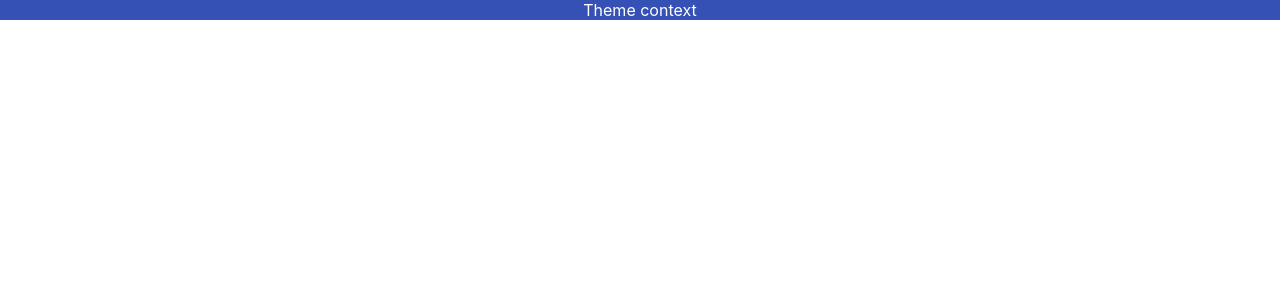
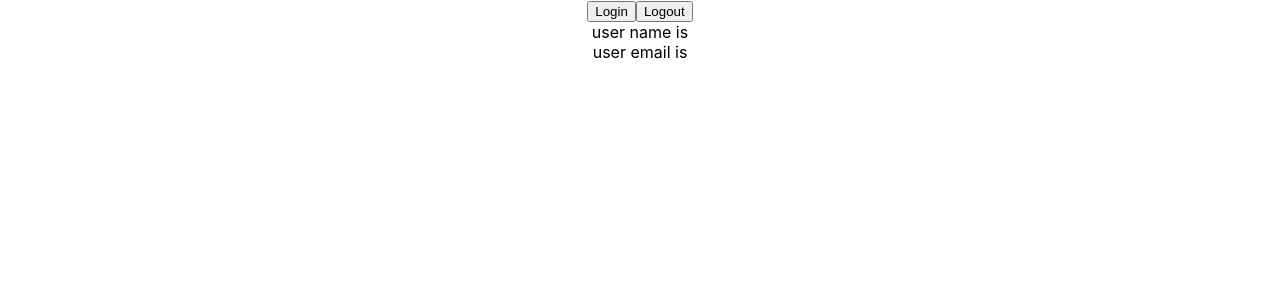
Before and after one commit to sahatreact/React-Typescript, a React (Create React App) app: page / in a window 1280 px wide. Shown: the top 300 px of the page. Built offline with nearby package versions, Linux system fonts and the light colour scheme.

Commit message:
useContext Future Value

```diff
--- a/src/App.tsx
+++ b/src/App.tsx
@@ -1,13 +1,13 @@
-import { ThemeContextProvider } from "./components/context/ThemeContext";
-import { Box } from "./components/context/Box";
+import { UserContextProvider } from "./components/context/UserContext";
+import { User } from "./components/context/User";
 import "./App.css";
 
 function App() {
   return (
     <div className="App">
-      <ThemeContextProvider>
-        <Box />
-      </ThemeContextProvider>
+      <UserContextProvider>
+        <User />
+      </UserContextProvider>
     </div>
   );
 }
--- /dev/null
+++ b/src/components/context/User.tsx
@@ -0,0 +1,23 @@
+import { useContext } from "react";
+import { UserContext } from "./UserContext";
+
+export const User = () => {
+  const userContext = useContext(UserContext);
+  const handleLogin = () => {
+    userContext.setUser({
+      name: "tafli",
+      email: " tafli@gmail.com",
+    });
+  };
+  const handleLogout = () => {
+    userContext.setUser(null);
+  };
+  return (
+    <div>
+      <button onClick={handleLogin}>Login</button>
+      <button onClick={handleLogout}>Logout</button>
+      <div>user name is {userContext.user?.name}</div>
+      <div>user email is {userContext.user?.email}</div>
+    </div>
+  );
+};
--- /dev/null
+++ b/src/components/context/UserContext.tsx
@@ -0,0 +1,26 @@
+import React, { createContext, useState } from "react";
+
+export type AuthUser = {
+  name: string;
+  email: string;
+};
+
+type UserContexType = {
+  user: AuthUser | null;
+  setUser: React.Dispatch<React.SetStateAction<AuthUser | null>>;
+};
+
+type UserContextProviderProps = {
+  children: React.ReactNode;
+};
+
+export const UserContext = createContext({} as UserContexType);
+
+export const UserContextProvider = ({ children }: UserContextProviderProps) => {
+  const [user, setUser] = useState<AuthUser | null>(null);
+  return (
+    <UserContext.Provider value={{ user, setUser }}>
+      {children}
+    </UserContext.Provider>
+  );
+};
```
